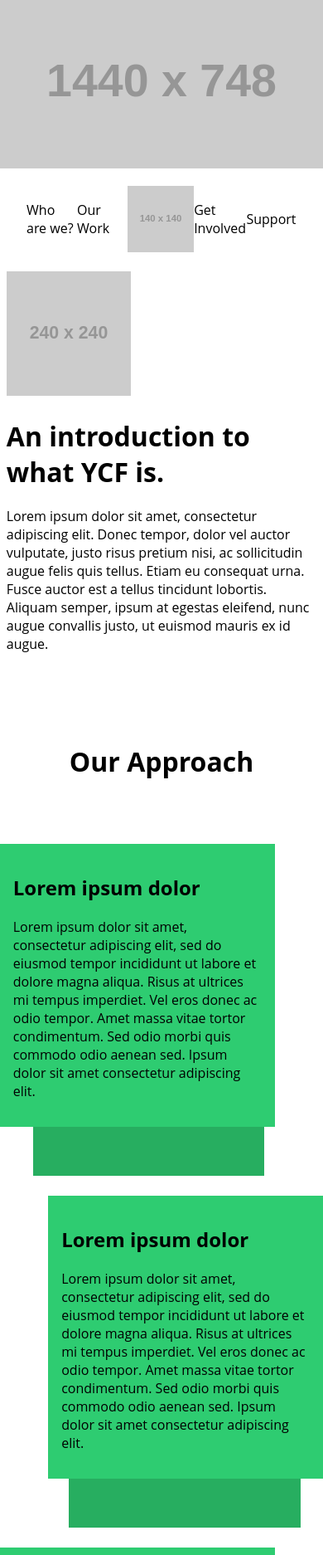
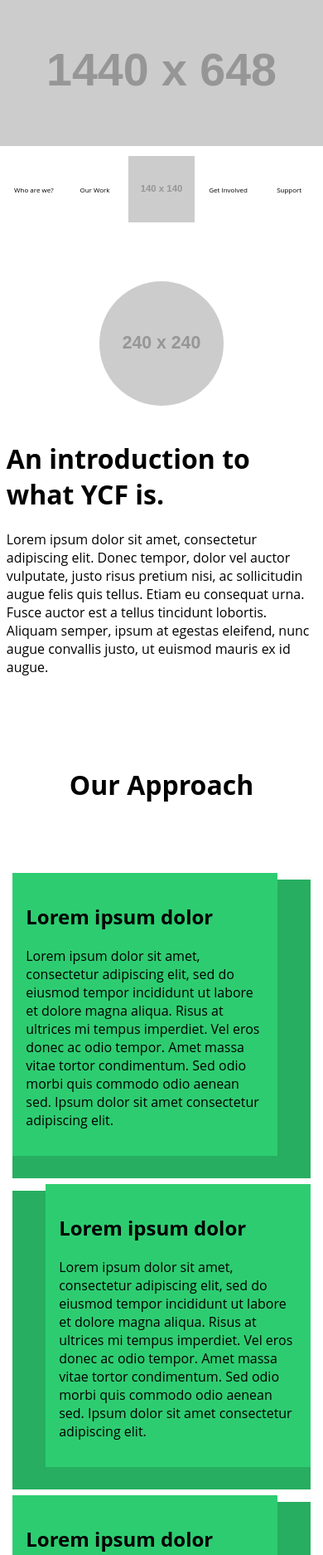
Before and after one commit to anianroid/ycf_bp, a React app: page / in a window 390 px wide. Shown: the top 1874 px of the page at 83% size. Built offline with nearby package versions, Linux system fonts and the light colour scheme; placeholder pictures from the web are drawn by us.

Commit message:
media queries

```diff
--- a/src/index.js
+++ b/src/index.js
@@ -1,15 +1,15 @@
 import React from "react";
 import { render } from "react-dom";
 import Home from "./Home";
-import NavBar from './NavBar';
-import Approach from './Approach';
-import Section from './DefaultSection';
+import NavBar from "./NavBar";
+import Approach from "./Approach";
+import Section from "./DefaultSection";
 require("./styles.css");
 
 const App = () => (
   <div>
     <div className="landImage">
-      <img src="http://via.placeholder.com/1440x748" />
+      <img src="http://via.placeholder.com/1440x648" />
     </div>
     <NavBar />
     <Home />
--- a/src/styles.css
+++ b/src/styles.css
@@ -9,7 +9,7 @@ body {
   width: 100%;
   height: 100%;
 }
-img {
+.landImage > img {
   height: auto;
   width: 100%;
 }
@@ -22,10 +22,11 @@ button {
 }
 
 .nav {
-  padding: 1em 2em;
+  padding: 2%;
   display: grid;
   grid-template-columns: repeat(5, 1fr);
   grid-template-rows: repeat(1, 1fr);
+  grid-gap: 2%;
 }
 .nav > div {
   display: flex;
@@ -35,6 +36,9 @@ button {
 .nav > div > img {
   height: 80px;
   width: 80px;
+}
+.nav > div > a {
+  font-size: 0.5em;
 }
 
 .approach-wrapper {
@@ -74,17 +78,41 @@ button {
 .section {
   background-color: #2980b9;
   color: #f2f2f2;
+  padding: 5% 15%;
 }
 .section > .content {
   width: 50%;
 }
 
+.home {
+  margin-top: 10%;
+  display: grid;
+  grid-template-columns: repeat(auto-fit, minmax(300px, 1fr));
+  grid-template-rows: repeat(auto-fit, minmax(100px, 1fr));
+}
+.home > div {
+  justify-content: center;
+  align-items: center;
+}
+.home > div:nth-child(1) {
+  padding: 1em;
+  display: flex;
+}
+.img-circle > img {
+  border-radius: 100%;
+}
 @media only screen and (max-width: 500px) {
   .approach-wrapper {
     padding: 2em 2%;
   }
   .card-bg {
-    width: 90%;
+    width: 100%;
+  }
+  .card-bg-right {
+    margin: 0;
+  }
+  .card-content {
+    width: 80%;
   }
   .img-circle {
     padding: 0;
@@ -96,4 +124,21 @@ button {
   .home {
     padding: 2%;
   }
+  .card {
+    margin: 2%;
+  }
+  .push-right {
+    top: -0.5em;
+    right: 0;
+  }
+  .push-left {
+    top: -0.5em;
+    left: 0;
+  }
+  .section {
+    padding: 5%;
+  }
+  .section > .content {
+    width: 100%;
+  }
 }
```
